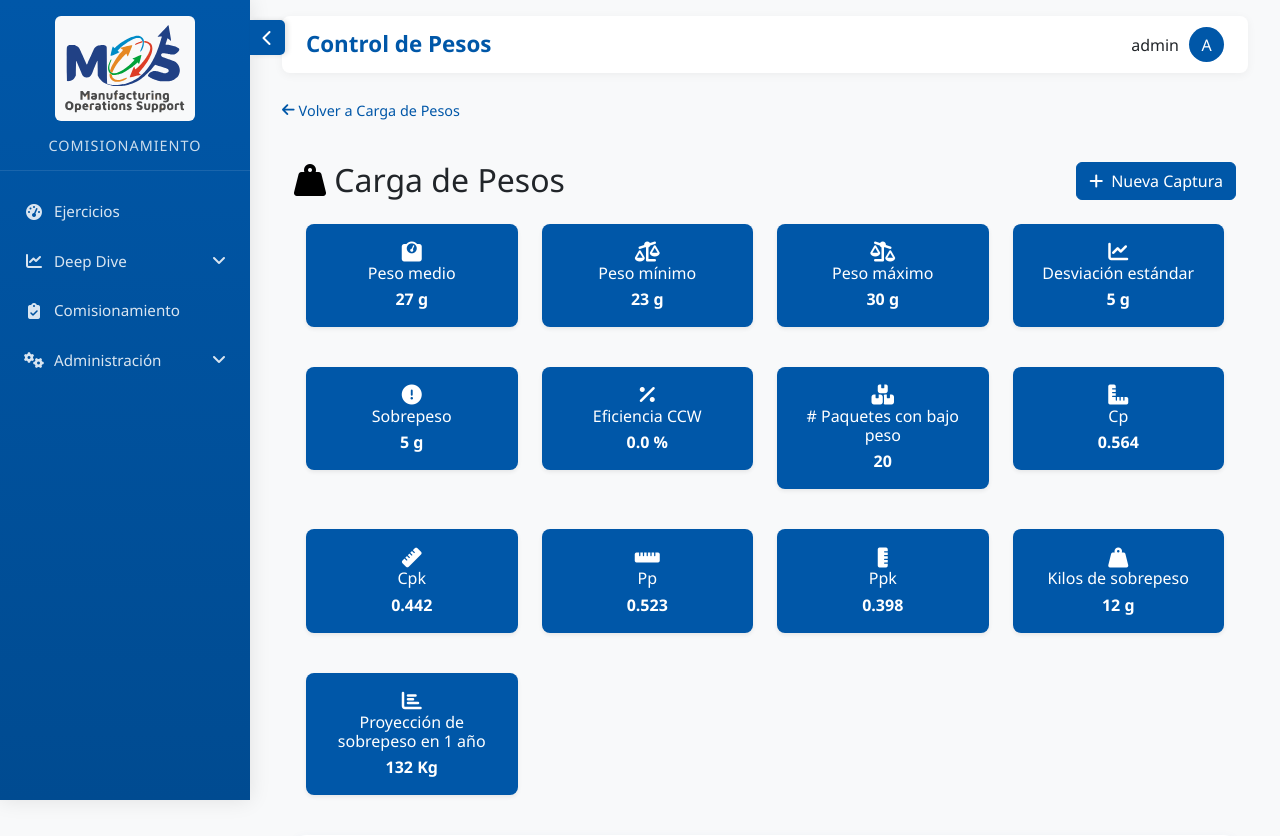
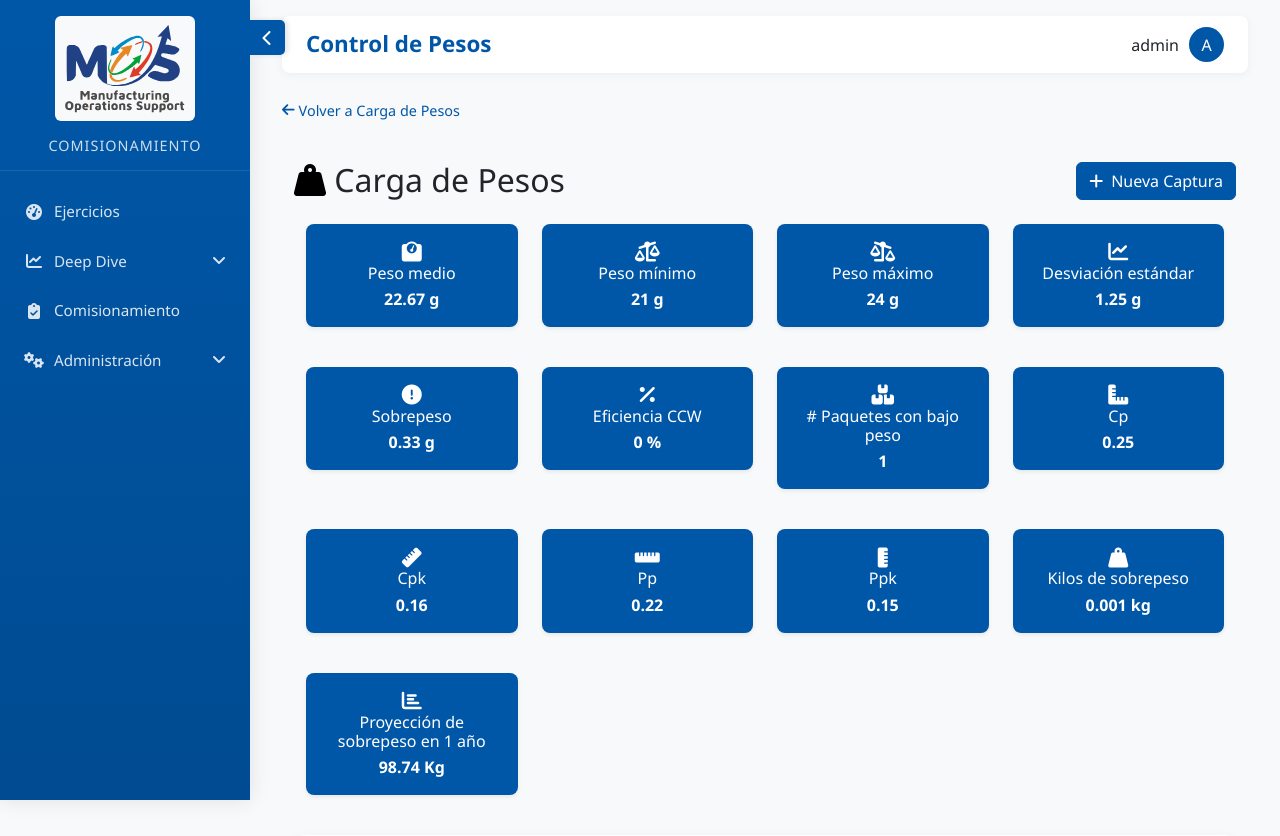
Before and after one commit to Kershak-s/sistema-comisionamiento-pepsico, a Flask app: page /pesos_detail?id=1 in a window 1280 px wide. Shown: the top 836 px of the page. Run offline with Flask 3, Linux system fonts and the light colour scheme; a user stored in the database is signed in; some libraries are stand-ins or nearby versions.

Commit message:
add - Implementar análisis de capacidad y visualización de datos de peso en la página de control de pesos

```diff
--- a/app.py
+++ b/app.py
@@ -7,6 +7,7 @@ from werkzeug.security import generate_password_hash, check_password_hash
 from werkzeug.utils import secure_filename
 from models import db, User, BusinessUnit, Plant, Line, Flavor, EmpaqueExercise, DmeExercise, PesoRegistro
 from flask_migrate import Migrate
+import numpy as np
 
 app = Flask(__name__)
 app.config['SECRET_KEY'] = 'tu_clave_secreta'
@@ -1143,6 +1144,7 @@ def pesos_detail():
         flash("Registro de peso actualizado correctamente", "success")
         return redirect(url_for('pesos_detail', id=ejercicio.id))
     # Al mostrar, extraer los datos del JSON
+    pesos_filtrados = []
     if ejercicio:
         try:
             data = json.loads(ejercicio.data) if ejercicio.data else {}
@@ -1157,7 +1159,83 @@ def pesos_detail():
         ejercicio.compensacion = data.get('compensacion')
         ejercicio.intervalo_auto_cero = data.get('intervalo_auto_cero')
         ejercicio.numero_estable = data.get('numero_estable')
-    return render_template('pesos_detail.html', ejercicio=ejercicio, productos=sabores, maquinas=[], session=session, registros=registros)
+        # Guardar la lista de pesos distintos de 0
+        pesos_filtrados = [p for p in data.get('pesos', []) if p != 0]
+        pesos_filtrados_NP = np.array(pesos_filtrados)
+
+        # Analisis de capacidad
+        promedio = sum(pesos_filtrados)/len(pesos_filtrados) if pesos_filtrados else 0
+        analisis_de_capacidad = calcular_capacidad_proceso(pesos_filtrados, ejercicio.peso_fijado)
+
+        datos = {
+            "Peso medio": promedio,
+            "Peso minimo": min(pesos_filtrados) if pesos_filtrados else 0,
+            "Peso maximo": max(pesos_filtrados) if pesos_filtrados else 0,
+            "Desviacion": np.std(pesos_filtrados_NP) if len(pesos_filtrados) > 1 else 0,
+            "Sobrepeso": ejercicio.peso_fijado - (sum(pesos_filtrados)/len(pesos_filtrados)) if pesos_filtrados else 0,
+            "Eficiencia CCW": 0,
+            "Paquetes bajo peso": sum(1 for p in pesos_filtrados if ejercicio.peso_fijado and p < ejercicio.peso_fijado),
+            "Cp": analisis_de_capacidad["Cp"],
+            "Cpk": analisis_de_capacidad["Cpk"],
+            "Pp": analisis_de_capacidad["Pp"],
+            "Ppk": analisis_de_capacidad["Ppk"],
+            # "Kilos de sobrepeso": sum(1 for p in pesos_filtrados if (p-ejercicio.peso_fijado+0.4) >=0),
+            "Kilos de sobrepeso": sum(kilos_de_sobrepeso(pesos_filtrados, ejercicio.peso_fijado)),
+            "Proyeccion de sobrepeso": (sum(kilos_de_sobrepeso(pesos_filtrados, ejercicio.peso_fijado))*3*24*12)*((480*100*0.5)/210),
+        }
+    return render_template('pesos_detail.html', datos=datos, ejercicio=ejercicio, productos=sabores, maquinas=[], session=session, registros=registros, pesos_filtrados=pesos_filtrados)
+
+def kilos_de_sobrepeso(pesos, peso_fijado):
+        for peso in pesos:
+            if peso > peso_fijado:
+                yield (peso - peso_fijado)/1000
+
+def calcular_capacidad_proceso(datos, peso_fijado):
+    def convertir_a_grupos(lista_plana, tamaño_grupo):
+        return [lista_plana[i:i+tamaño_grupo] for i in range(0, len(lista_plana), tamaño_grupo)]
+
+    ES = peso_fijado + 1
+    EI = peso_fijado - 1
+
+    datos = convertir_a_grupos(datos, 5)
+
+    datos = np.array(datos)
+    medias = np.mean(datos, axis=1)
+    rangos = np.ptp(datos, axis=1)  # ptp = max - min
+
+    media_de_medias = np.mean(medias)
+    rango_promedio = np.mean(rangos)
+
+    # Estimaciones de desviaciones
+    d2 = 2.223  # constante para muestras de tamaño 5 (ajustar si es diferente)
+    sigma_corto_plazo = rango_promedio / d2
+    sigma_largo_plazo = np.std(datos.flatten(), ddof=1)
+
+    # Cp y Pp
+    cp = (ES - EI) / (6 * sigma_corto_plazo)
+    pp = (ES - EI) / (6 * sigma_largo_plazo)
+
+    # Cpi, Cps, Cpk
+    cpi = (media_de_medias - EI) / (3 * sigma_corto_plazo)
+    cps = (ES - media_de_medias) / (3 * sigma_corto_plazo)
+    cpk = min(cpi, cps)
+
+    # Ppi, Pps, Ppk
+    ppi = (media_de_medias - EI) / (3 * sigma_largo_plazo)
+    pps = (ES - media_de_medias) / (3 * sigma_largo_plazo)
+    ppk = min(ppi, pps)
+
+    return {
+        "Cp": cp,
+        "Cpk": cpk,
+        "Cpi": cpi,
+        "Cps": cps,
+        "Pp": pp,
+        "Ppk": ppk,
+        "Ppi": ppi,
+        "Pps": pps,
+    }
+
 
 @app.route('/editar_registro_peso/<int:id>', methods=['GET', 'POST'])
 def editar_registro_peso(id):
--- a/templates/pesos_detail.html
+++ b/templates/pesos_detail.html
@@ -225,7 +225,7 @@
                     <div class="card-body text-center p-2">
                         <i class="fas fa-weight fa-lg mb-1"></i>
                         <h6 class="card-title text-white mb-1">Peso medio</h6>
-                        <p class="card-text fs-6 fw-bold mb-0">27 g</p>
+                        <p class="card-text fs-6 fw-bold mb-0">{{ datos["Peso medio"] | round(2) }} g</p>
                     </div>
                 </div>
             </div>
@@ -235,7 +235,7 @@
                     <div class="card-body text-center p-2">
                         <i class="fas fa-balance-scale-left fa-lg mb-1"></i>
                         <h6 class="card-title text-white mb-1">Peso mínimo</h6>
-                        <p class="card-text fs-6 fw-bold mb-0">23 g</p>
+                        <p class="card-text fs-6 fw-bold mb-0">{{datos["Peso minimo"]}} g</p>
                     </div>
                 </div>
             </div>
@@ -245,7 +245,7 @@
                     <div class="card-body text-center p-2">
                         <i class="fas fa-balance-scale-right fa-lg mb-1"></i>
                         <h6 class="card-title text-white mb-1">Peso máximo</h6>
-                        <p class="card-text fs-6 fw-bold mb-0">30 g</p>
+                        <p class="card-text fs-6 fw-bold mb-0">{{datos["Peso maximo"]}} g</p>
                     </div>
                 </div>
             </div>
@@ -255,7 +255,7 @@
                     <div class="card-body text-center p-2">
                         <i class="fas fa-chart-line fa-lg mb-1"></i>
                         <h6 class="card-title text-white mb-1">Desviación estándar</h6>
-                        <p class="card-text fs-6 fw-bold mb-0">5 g</p>
+                        <p class="card-text fs-6 fw-bold mb-0">{{datos["Desviacion"] | round(2) }} g</p>
                     </div>
                 </div>
             </div>
@@ -265,7 +265,7 @@
                     <div class="card-body text-center p-2">
                         <i class="fas fa-exclamation-circle fa-lg mb-1"></i>
                         <h6 class="card-title text-white mb-1">Sobrepeso</h6>
-                        <p class="card-text fs-6 fw-bold mb-0">5 g</p>
+                        <p class="card-text fs-6 fw-bold mb-0">{{datos["Sobrepeso"] | round(2) }} g</p>
                     </div>
                 </div>
             </div>
@@ -275,7 +275,7 @@
                     <div class="card-body text-center p-2">
                         <i class="fas fa-percent fa-lg mb-1"></i>
                         <h6 class="card-title text-white mb-1">Eficiencia CCW</h6>
-                        <p class="card-text fs-6 fw-bold mb-0">0.0 %</p>
+                        <p class="card-text fs-6 fw-bold mb-0">{{datos["Eficiencia CCW"]}} %</p>
                     </div>
                 </div>
             </div>
@@ -285,7 +285,7 @@
                     <div class="card-body text-center p-2">
                         <i class="fas fa-boxes fa-lg mb-1"></i>
                         <h6 class="card-title text-white mb-1"># Paquetes con bajo peso</h6>
-                        <p class="card-text fs-6 fw-bold mb-0">20</p>
+                        <p class="card-text fs-6 fw-bold mb-0">{{datos["Paquetes bajo peso"]}}</p>
                     </div>
                 </div>
             </div>
@@ -295,7 +295,7 @@
                     <div class="card-body text-center p-2">
                         <i class="fas fa-ruler-combined fa-lg mb-1"></i>
                         <h6 class="card-title text-white mb-1">Cp</h6>
-                        <p class="card-text fs-6 fw-bold mb-0">0.564</p>
+                        <p class="card-text fs-6 fw-bold mb-0">{{datos["Cp"] | round(2)}}</p>
                     </div>
                 </div>
             </div>
@@ -305,7 +305,7 @@
                     <div class="card-body text-center p-2">
                         <i class="fas fa-ruler fa-lg mb-1"></i>
                         <h6 class="card-title text-white mb-1">Cpk</h6>
-                        <p class="card-text fs-6 fw-bold mb-0">0.442</p>
+                        <p class="card-text fs-6 fw-bold mb-0">{{datos["Cpk"] | round(2)}}</p>
                     </div>
                 </div>
             </div>
@@ -315,7 +315,7 @@
                     <div class="card-body text-center p-2">
                         <i class="fas fa-ruler-horizontal fa-lg mb-1"></i>
                         <h6 class="card-title text-white mb-1">Pp</h6>
-                        <p class="card-text fs-6 fw-bold mb-0">0.523</p>
+                        <p class="card-text fs-6 fw-bold mb-0">{{datos["Pp"] | round(2)}}</p>
                     </div>
                 </div>
             </div>
@@ -325,7 +325,7 @@
                     <div class="card-body text-center p-2">
                         <i class="fas fa-ruler-vertical fa-lg mb-1"></i>
                         <h6 class="card-title text-white mb-1">Ppk</h6>
-                        <p class="card-text fs-6 fw-bold mb-0">0.398</p>
+                        <p class="card-text fs-6 fw-bold mb-0">{{datos["Ppk"] | round(2) }}</p>
                     </div>
                 </div>
             </div>
@@ -335,7 +335,7 @@
                     <div class="card-body text-center p-2">
                         <i class="fas fa-weight-hanging fa-lg mb-1"></i>
                         <h6 class="card-title text-white mb-1">Kilos de sobrepeso</h6>
-                        <p class="card-text fs-6 fw-bold mb-0">12 g</p>
+                        <p class="card-text fs-6 fw-bold mb-0">{{datos["Kilos de sobrepeso"]}} kg</p>
                     </div>
                 </div>
             </div>
@@ -345,7 +345,7 @@
                     <div class="card-body text-center p-2">
                         <i class="fas fa-chart-bar fa-lg mb-1"></i>
                         <h6 class="card-title text-white mb-1">Proyección de sobrepeso en 1 año</h6>
-                        <p class="card-text fs-6 fw-bold mb-0">132 Kg</p>
+                        <p class="card-text fs-6 fw-bold mb-0">{{datos["Proyeccion de sobrepeso"] | round(2) }} Kg</p>
                     </div>
                 </div>
             </div>
```
Also changed, not shown: instance/app.db.
